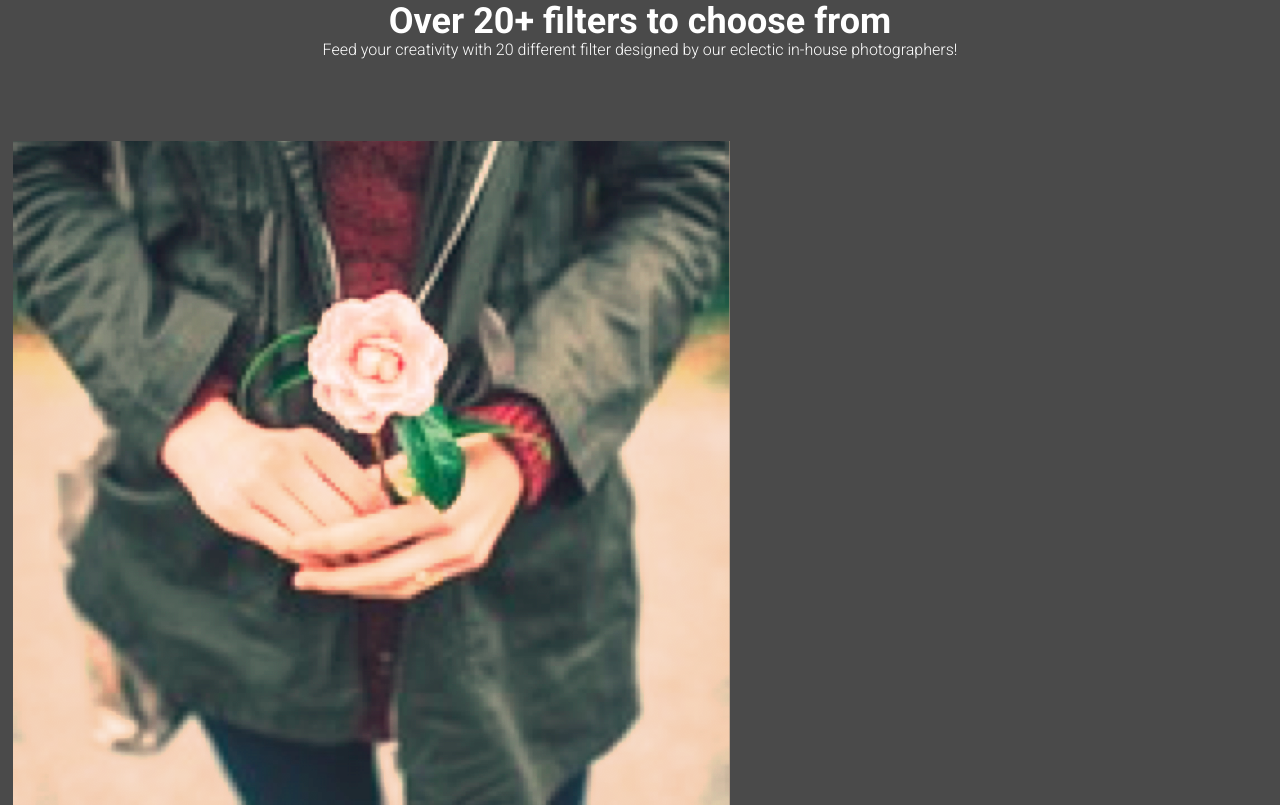
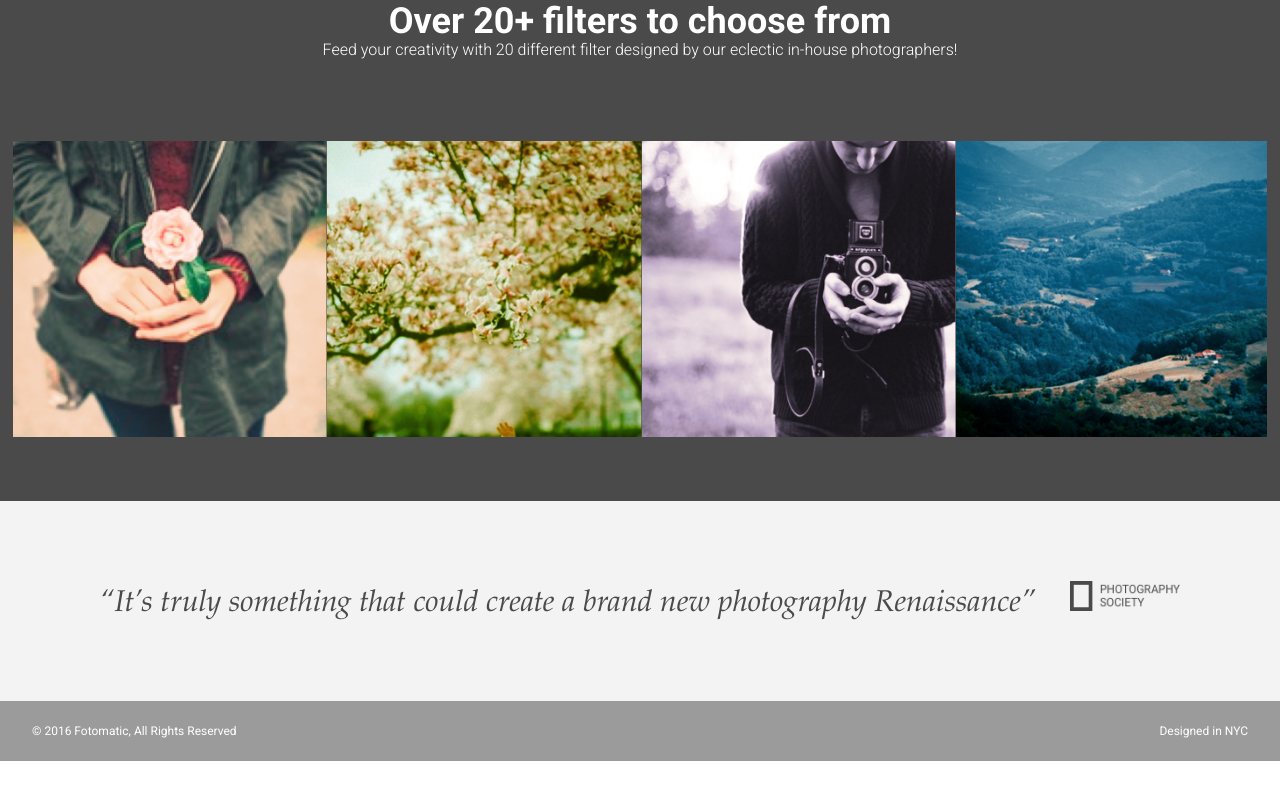
Before and after one commit to danielquevauvilliers/F1C1_start, a plain HTML site: page index.html in a window 1280 px wide. Shown: the part 1515-2320 px from the top of the page. After the commit the page ends 2276 px from the top, so only its background shows below. Drawn offline with Linux system fonts and the light colour scheme; a web font is replaced by a local one.

Commit message:
corrected quote section and footer + minor details

```diff
--- a/index.html
+++ b/index.html
@@ -17,7 +17,7 @@
         <ul>
           <li><a href="#">Product detail</a></li>
           <li><a href="#">About us</a></li>
-          <li><a href="https://www.instagram.com/">Follow us <img class="icon" src="./resources/images/instagram.png"></a></li>
+          <li><a href="https://www.instagram.com/" target="_blank_">Follow us <img class="icon" src="./resources/images/instagram.png"></a></li>
         </ul>
       </nav>
       <nav class="mobile">
@@ -100,7 +100,7 @@
       </div>
     </div>
 
-    <!-- Quotes Section
+    <!-- Quotes Section -->
     <div id="quotes-section">
       <div class="content center">
         <span class="quote">“It’s truly something that could create a brand new photography Renaissance”</span>
--- a/resources/css/style.css
+++ b/resources/css/style.css
@@ -131,7 +131,7 @@ header .mobile {
   border-radius: 4px;
   background-color: #9dc20b;
   position: relative;
-  top: 170px;
+  top: 171px;
   left: 10%;
 }
 
@@ -313,9 +313,16 @@ header .mobile {
 }
 
 #filters-section .images-container {
+  display: flex;
   max-width: 100%;
   padding: 0 1%;
 }
+
+#filters-section img {
+  width: 100%;
+  height: auto;
+}
+
 
 @media only screen and (max-width: 760px) {
   #filters-section {
@@ -353,11 +360,11 @@ header .mobile {
   background-color: #f3f3f3;
 }
 
-#quotes-section content {
+#quotes-section .content {
   padding: 5rem 0;
 }
 
-#quotes-section quote {
+#quotes-section .quote {
   padding-right: 1.875rem;
   font-family: "Palatino", serif;
   font-size: 1.875rem;
@@ -366,7 +373,7 @@ header .mobile {
   color: #4a4a4a;
 }
 
-#quotes-section quote-citation {
+#quotes-section .quote-citation {
   height: 1.875rem;
 }
 
@@ -404,7 +411,7 @@ footer .copyright {
   flex-grow: 1;
 }
 
-@media only screen and (min-width: 760px) {
+@media only screen and (max-width: 760px) {
   footer .content {
     font-size: .625rem;
   }
```
